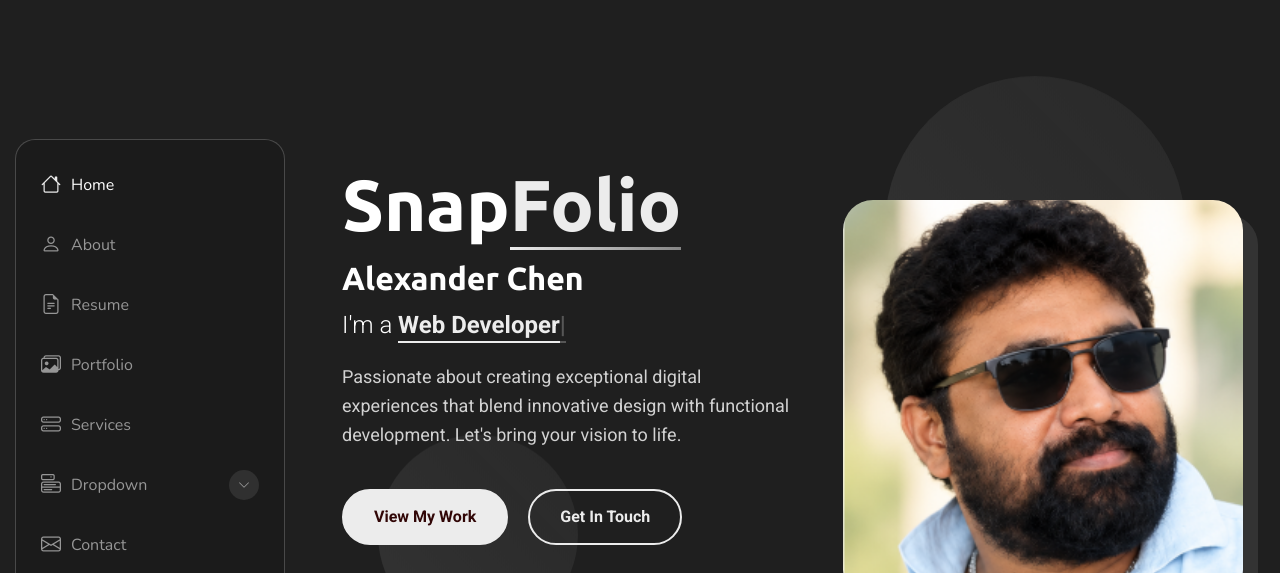
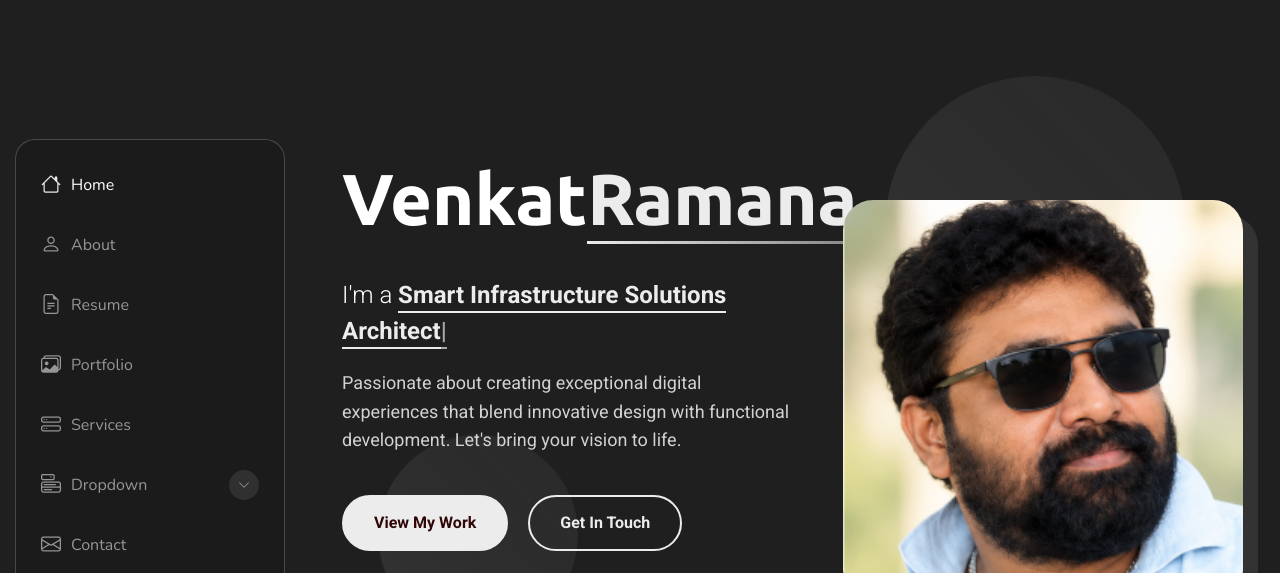
Before and after one commit to ramanatv/webportfolio, a plain HTML site: page index.html in a window 1280 px wide. Shown: the top 573 px of the page. Drawn offline with nearby package versions, Linux system fonts and the light colour scheme.

Commit message:
test
test

```diff
--- a/index.html
+++ b/index.html
@@ -1,10 +1,12 @@
 <!DOCTYPE html>
+
 <html lang="en">
 
 <head>
   <meta charset="utf-8">
   <meta content="width=device-width, initial-scale=1.0" name="viewport">
-  <title>Index - SnapFolio Bootstrap Template</title>
+
+  <title> Ramana | Smart City & Tolling Solutions Architect </title>
   <meta name="description" content="">
   <meta name="keywords" content="">
 
@@ -99,9 +101,10 @@
 
             <div class="col-lg-6" data-aos="fade-right" data-aos-delay="100">
               <div class="hero-text">
-                <h1>Snap<span class="accent-text">Folio</span></h1>
-                <h2>Alexander Chen</h2>
-                <p class="lead">I'm a <span class="typed" data-typed-items="UI/UX Designer, Web Developer, Brand Strategist, Creative Director"></span></p>
+                <h1>Venkat<span class="accent-text">Ramana</span></h1>
+				<br>
+                <!-- <h2>Smart Infrastructure Solutions Architect</h2>  -->
+                <p class="lead">I'm a <span class="typed" data-typed-items="Smart Infrastructure Solutions Architect"></span></p>
                 <p class="description">Passionate about creating exceptional digital experiences that blend innovative design with functional development. Let's bring your vision to life.</p>
 
                 <div class="hero-actions">
```
